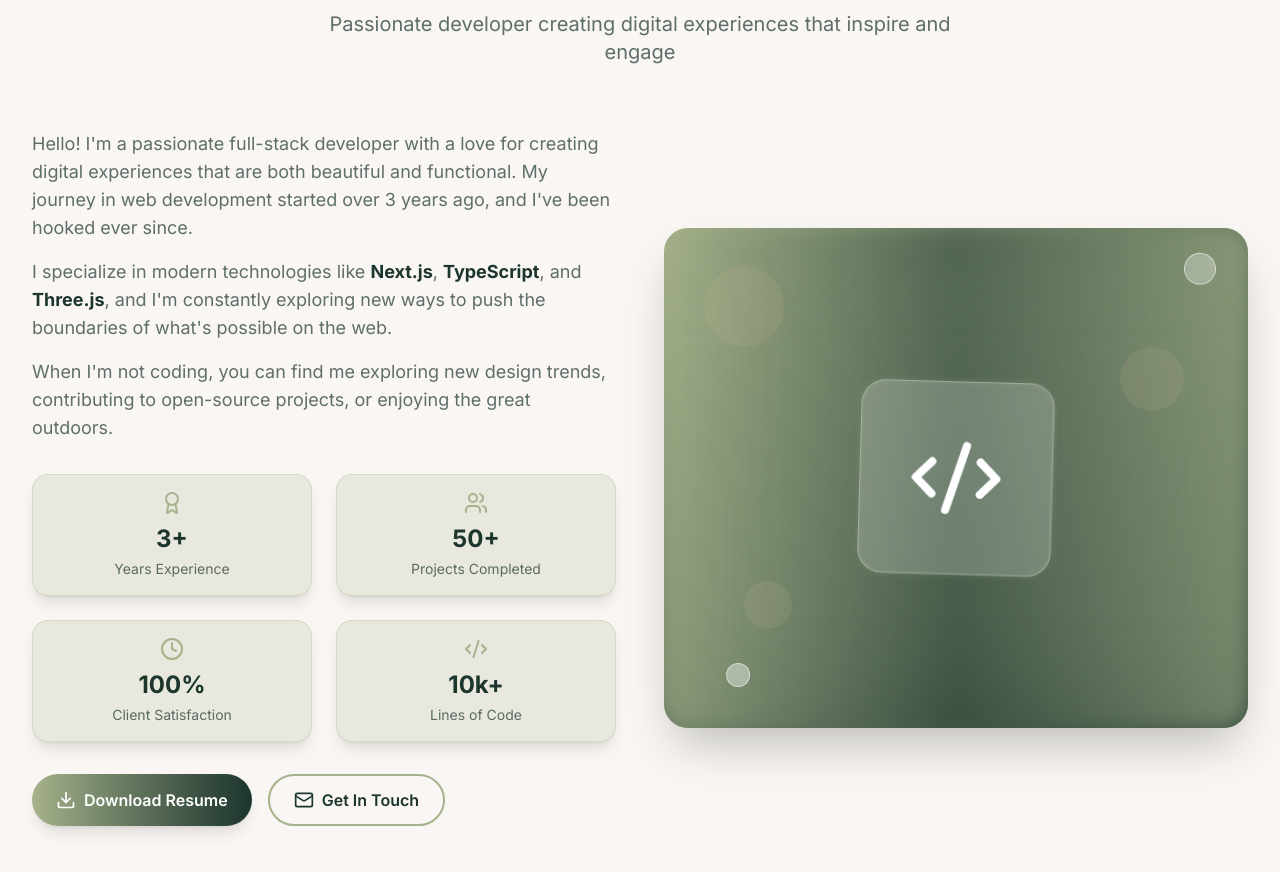
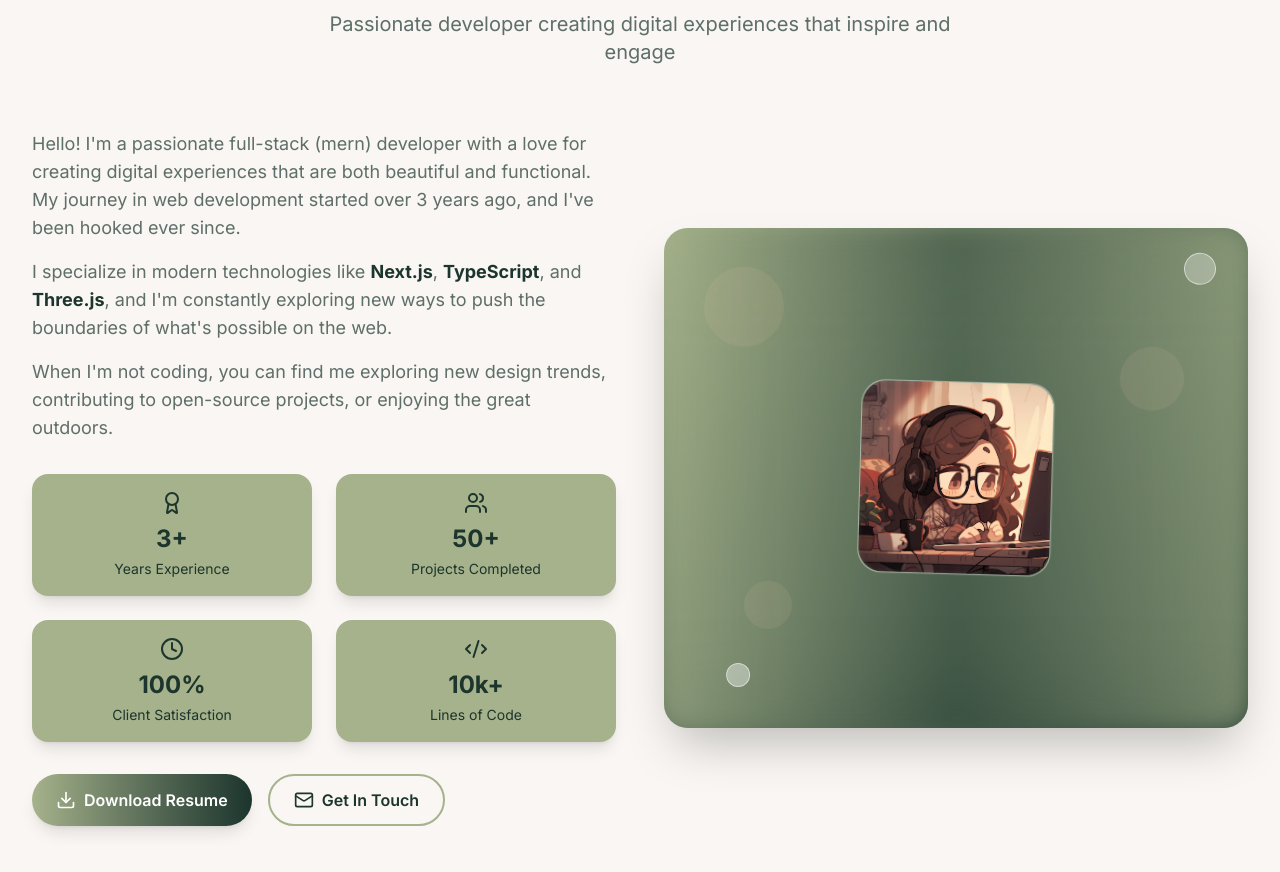
Before and after one commit to romy-dev-hub/final-portfolio-version, a Next.js app: page / in a window 1280 px wide. Shown: the part 3920-4792 px from the top of the page. Built offline with nearby package versions, Linux system fonts and the light colour scheme.

Commit message:
updated projects section

```diff
--- a/components/About.tsx
+++ b/components/About.tsx
@@ -2,6 +2,7 @@
 'use client'
 
 import { motion } from 'framer-motion'
+import Image from 'next/image'
 import { useRef } from 'react'
 import { useInView } from 'framer-motion'
 import { Download, Mail, Award, Users, Clock, Code2 } from 'lucide-react'
@@ -62,7 +63,7 @@ const About = () => {
           >
             <div className={`space-y-4 text-lg ${textSecondary}`}>
               <p>
-                Hello! I'm a passionate full-stack developer with a love for creating
+                Hello! I'm a passionate full-stack (mern) developer with a love for creating
                 digital experiences that are both beautiful and functional. My journey
                 in web development started over 3 years ago, and I've been hooked ever since.
               </p>
@@ -91,16 +92,16 @@ const About = () => {
                   key={index}
                   whileHover={{ scale: 1.05 }}
                   className={`text-center p-4 rounded-2xl shadow-lg border border-[#A6B28B]/30 backdrop-blur-sm ${
-                    theme === 'dark' ? 'bg-[#1C352D]/50' : 'bg-[#A6B28B]/20'
+                    theme === 'dark' ? 'bg-[#1C352D]/50' : 'bg-[#A6B28B]'
                   }`}
                 >
-                  <div className="flex justify-center mb-2 text-[#A6B28B] dark:text-[#F5C9B0]">
+                  <div className="flex justify-center mb-2 text-[#1C352D] dark:text-[#F5C9B0]">
                     {stat.icon}
                   </div>
-                  <div className={`text-2xl font-bold ${textPrimary} mb-1`}>
+                  <div className={`text-2xl font-bold ${theme === 'dark' ? 'text-[#F5C9B0]' : '!text-[#1C352D]'} mb-1`}>
                     {stat.number}
                   </div>
-                  <div className={`text-sm ${textSecondary}`}>
+                  <div className={`text-sm ${theme === 'dark' ? 'text-[#F5C9B0]/70' : '!text-[#1C352D]'}`}>
                     {stat.text}
                   </div>
                 </motion.div>
@@ -125,7 +126,7 @@ const About = () => {
               </motion.a>
 
               <motion.a
-                href="mailto:hello@example.com"
+                href="mailto:roumaissa.hadibi.dev@gmail.com"
                 whileHover={{ scale: 1.05 }}
                 whileTap={{ scale: 0.95 }}
                 className={`flex items-center justify-center border-2 border-[#A6B28B] ${textPrimary} px-6 py-3 rounded-full font-semibold hover:bg-[#A6B28B] hover:text-white transition-all duration-300`}
@@ -160,7 +161,8 @@ const About = () => {
                 <div className="absolute bottom-20 left-20 w-12 h-12 bg-[#F5C9B0] rounded-full animate-float" style={{ animationDelay: '4s' }} />
               </div>
 
-              {/* Center Content */}
+              {/* Center Content */
+              }
               <div className="absolute inset-0 flex items-center justify-center">
                 <motion.div
                   animate={{
@@ -174,9 +176,18 @@ const About = () => {
                   }}
                   className="text-center"
                 >
-                  <div className="relative w-28 h-28 sm:w-32 sm:h-32 lg:w-48 lg:h-48 bg-white/20 dark:bg-[#1C352D]/20 rounded-3xl backdrop-blur-sm border border-white/30 dark:border-[#1C352D]/30 flex items-center justify-center">
+                  <div className="relative w-28 h-28 sm:w-32 sm:h-32 lg:w-48 lg:h-48 bg-white/20 dark:bg-[#1C352D]/20 rounded-3xl backdrop-blur-sm border border-white/30 dark:border-[#1C352D]/30 overflow-hidden">
+                    {/* User photo */}
+                    <Image
+                      src="/images/about.jpg"
+                      alt="About photo"
+                      fill
+                      sizes="(min-width: 1024px) 12rem, (min-width: 640px) 8rem, 7rem"
+                      className="object-cover rounded-3xl"
+                      priority
+                    />
+                    {/* Ring overlay */}
                     <span className="pointer-events-none absolute inset-0 rounded-3xl ring-2 ring-[#A6B28B]/30 blur-[2px]" />
-                    <Code2 className="h-16 w-16 lg:h-24 lg:w-24 text-white dark:text-[#F5C9B0]" />
                   </div>
                 </motion.div>
               </div>
```
Also changed, not shown: public/images/about.jpg (added).
